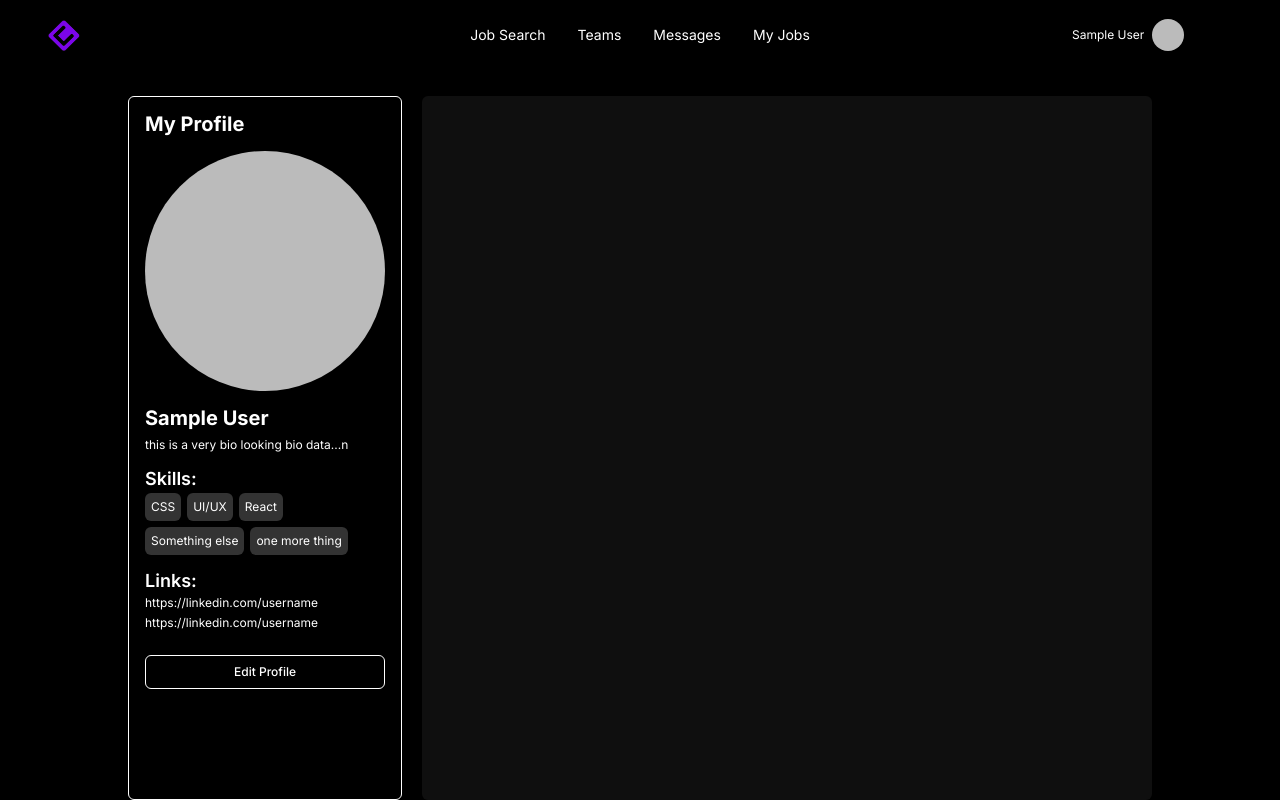
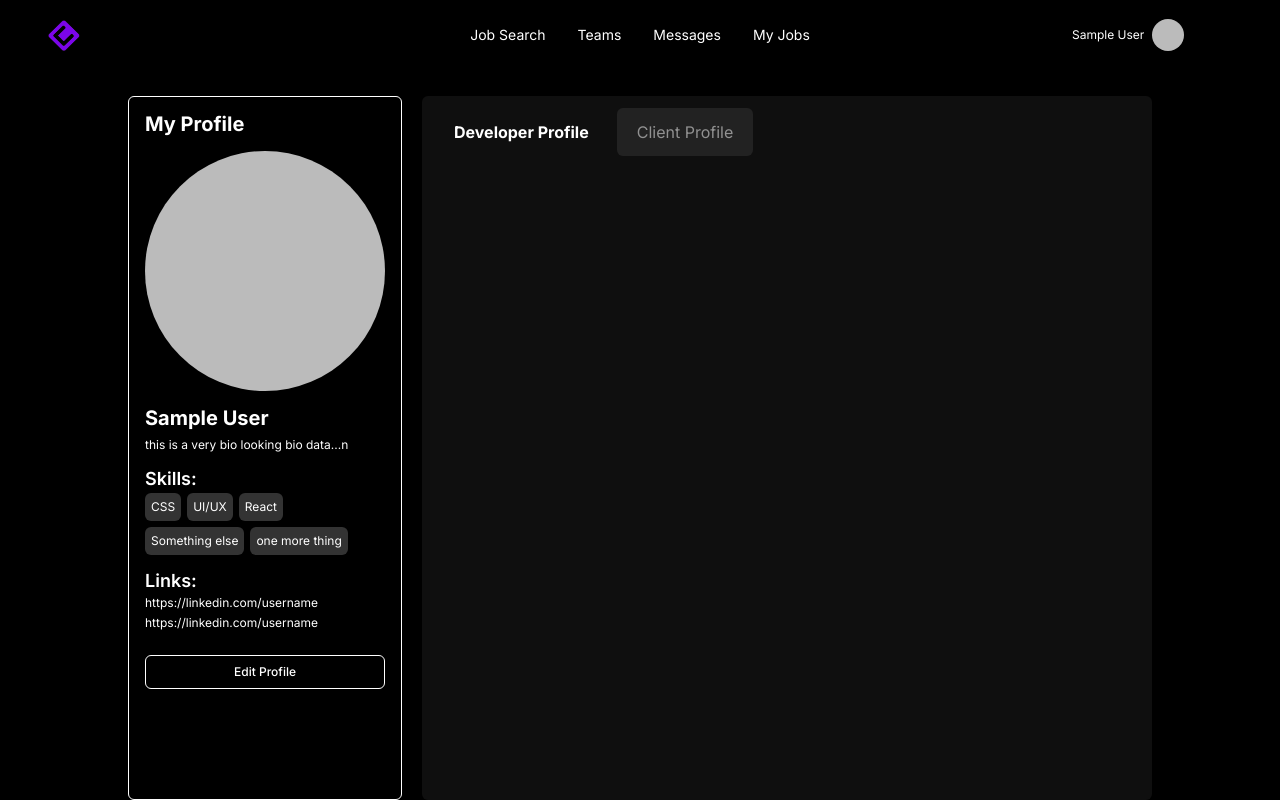
Before and after one commit to Codeplace-Corporation/CodePlaceBase, a React (Create React App) app: page /profile in a window 1280 px wide. Built offline with nearby package versions, Linux system fonts and the light colour scheme; no server answers; sample sign-in values are in the browser's storage.

Commit message:
add tabs

```diff
--- a/src/pages/profile/Profile.tsx
+++ b/src/pages/profile/Profile.tsx
@@ -1,3 +1,4 @@
+import MainContent from "./components/MainContent";
 import ProfileCard from "./components/ProfileCard";
 
 const Profile = () => {
@@ -6,7 +7,9 @@ const Profile = () => {
             <div className="border border-white rounded-md px-4 py-3">
                 <ProfileCard />
             </div>
-            <div className="bg-card rounded-md"></div>
+            <div className="bg-card rounded-md">
+                <MainContent />
+            </div>
         </div>
     );
 };
--- /dev/null
+++ b/src/pages/profile/components/MainContent.tsx
@@ -0,0 +1,34 @@
+import { useState } from "react";
+
+type ContentTabProps = {
+    tabs: string[];
+};
+const ContentTab = ({ tabs }: ContentTabProps) => {
+    const [activeTab, setActiveTab] = useState(tabs[0]);
+
+    return (
+        <div className="flex mb-5 p-3">
+            {tabs.map((tab, index) => (
+                <div
+                    key={index}
+                    onClick={() => setActiveTab(tab)}
+                    className={`cursor-pointer rounded-md py-3 px-5 mr-2 hover:text-white/75 transition ease-linear ${
+                        activeTab === tab
+                            ? "bg-transparent text-white font-bold"
+                            : "bg-tab-item text-white/50 font-normal"
+                    }`}
+                >
+                    {tab.charAt(0).toUpperCase() + tab.slice(1)} Profile
+                </div>
+            ))}
+        </div>
+    );
+};
+const MainContent = () => {
+    return (
+        <>
+            <ContentTab tabs={["developer", "client"]} />
+        </>
+    );
+};
+export default MainContent;
--- a/tailwind.config.js
+++ b/tailwind.config.js
@@ -18,6 +18,7 @@ module.exports = {
         'card-dark': '#0c0c0c',
         'chat-box': '#111111',
         'card-light': '#1F1F1F',
+        'tab-item': '#222222',
       },
       gridTemplateColumns: {
         'profile': '1fr 3fr'
```
